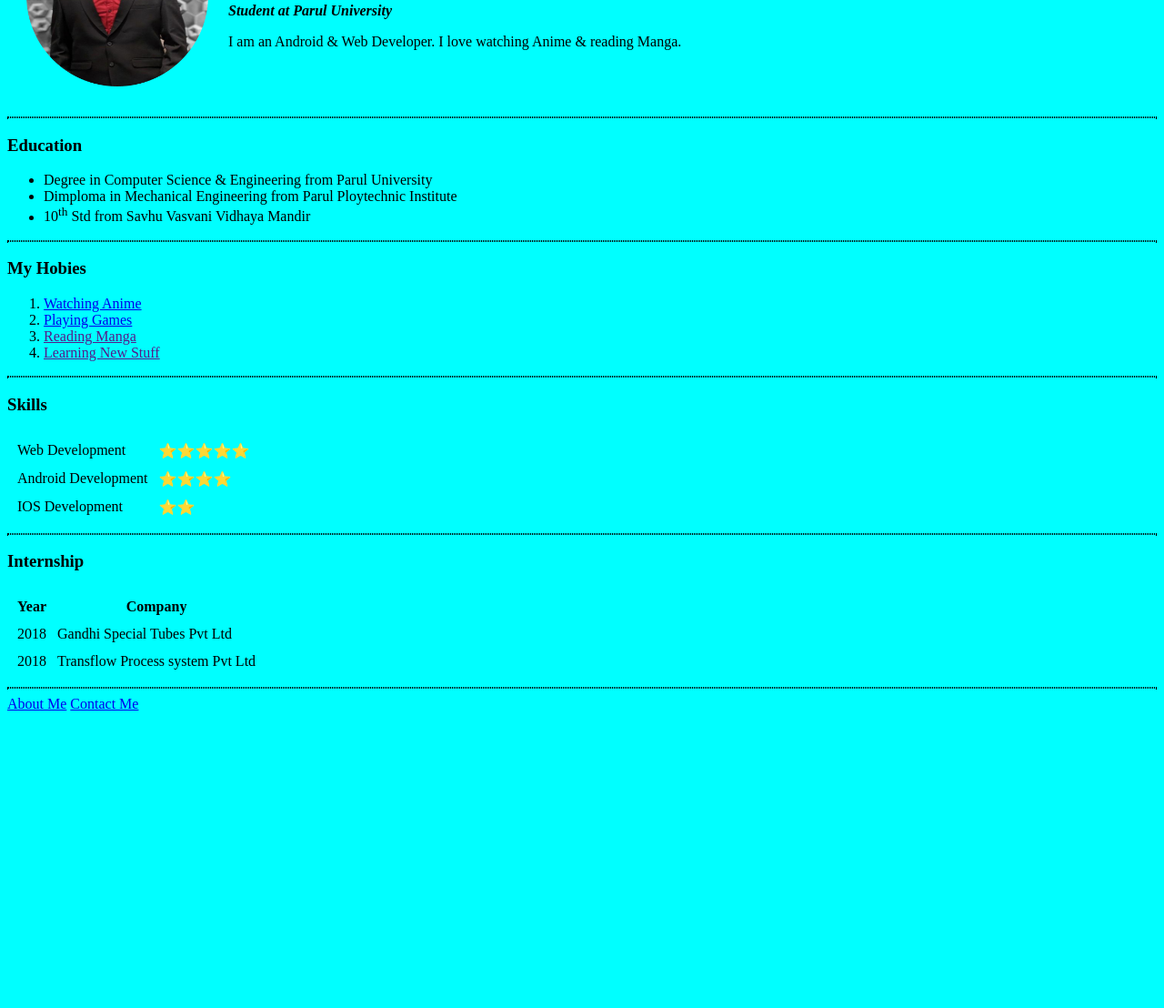
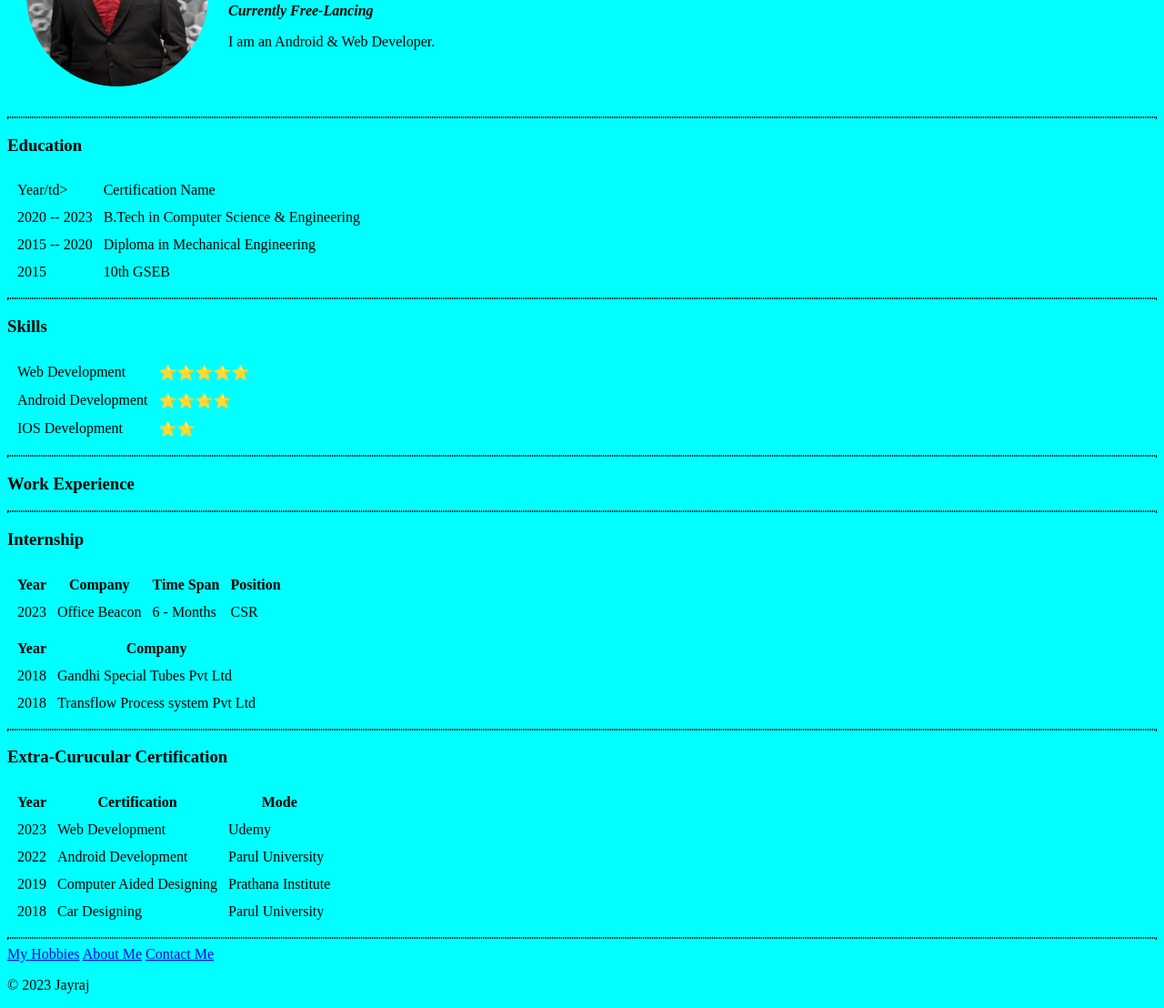
Before and after one commit to JDKamalakar/CV, a plain HTML site: page index.html in a window 1280 px wide. Shown: the part 134-1242 px from the top of the page at 91% size. Before the commit the page ends 925 px from the top, so only its background shows below. Drawn offline with Linux system fonts and the light colour scheme.

Commit message:
2023 changes

```diff
--- a/index.html
+++ b/index.html
@@ -16,29 +16,35 @@
         </td>
         <td>
           <h1>Jayraj Kamalakar</h1>
-          <p><em><strong>Student at Parul University</strong></em></p>
-          <p>I am an Android & Web Developer. I love watching Anime & reading Manga.</p>
+          <p><em><strong>Currently Free-Lancing</strong></em></p>
+          <p>I am an Android & Web Developer.</p>
         </td>
       </tr>
     </table>
 
     <!-- "hr" tag is used to add horizontal line in the site it's an self closing tag similar to break tag-->
     <hr>
+
     <h3>Education</h3>
-    <ul>
-      <li>Degree in Computer Science & Engineering from Parul University</li>
-      <li>Dimploma in Mechanical Engineering from Parul Ploytechnic Institute</li>
-      <li>10<sup>th</sup> Std from Savhu Vasvani Vidhaya Mandir</li>
-    </ul>
-    <hr>
 
-    <h3>My Hobies</h3>
-    <ol>
-      <li><a href="https://myanimelist.net/animelist/JD-Dark_Phoenix">Watching Anime</a></li>
-      <li><a href="https://www.youtube.com/watch?v=56nVa-QN32A">Playing Games</a></li>
-      <li><a href="">Reading Manga</a></li>
-      <li><a href="">Learning New Stuff</a></li>
-    </ol>
+    <table cellspacing="10">
+      <tr>
+        <td>Year/td>
+        <td>Certification Name</td>
+      </tr>
+      <tr>
+        <td>2020 -- 2023</td>
+        <td>B.Tech in Computer Science & Engineering</td>
+      </tr>
+      <tr>
+        <td>2015 -- 2020</td>
+        <td>Diploma in Mechanical Engineering</td>
+      </tr>
+      <tr>
+        <td>2015</td>
+        <td>10th GSEB</td>
+      </tr>
+    </table>
     <hr>
 
     <!--We can use Nested Tables(Table tag Inside Table tag) to get 2 Tables Side-By-Side-->
@@ -57,6 +63,25 @@
         <td>⭐⭐</td>
       </tr>
     </table>
+    <hr>
+
+    <h3>Work Experience</h3>
+    <table cellspacing="10">
+      <thead>
+        <th>Year</th>
+        <th>Company</th>
+        <th>Time Span</th>
+        <th>Position</th>
+      </thead>
+
+      <tbody>
+        <tr>
+          <td>2023</td>
+          <td>Office Beacon</td>
+          <td>6 -  Months</td>
+          <td>CSR</td>
+        </tr>
+      </tbody>
     <hr>
 
     <h3>Internship</h3>
@@ -79,9 +104,51 @@
 
     </table>
     <hr>
+
+    <h3>Extra-Curucular Certification</h3>
+    <table cellspacing="10">
+      <thead>
+        <th>Year</th>
+        <th>Certification</th>
+        <th>Mode</th>
+      </thead>
+
+      <tbody>
+        <tr>
+          <td>2023</td>
+          <td>Web Development</td>
+          <td>Udemy</td>
+        </tr>
+        <tr>
+          <td>2022</td>
+          <td>Android Development</td>
+          <td>Parul University</td>
+        </tr>
+
+        <tr>
+          <td>2019</td>
+          <td>Computer Aided Designing</td>
+          <td>Prathana Institute</td>
+        </tr>
+
+        <tr>
+          <td>2018</td>
+          <td>Car Designing</td>
+          <td>Parul University</td>
+        </tr>
+      </tbody>
+
+    </table>
+    <hr>
+
+    <a href="./Hobbies.html">My Hobbies</a>
     <a href="./About.html">About Me</a>
     <a href="./Contact.html">Contact Me</a>
 
   </body>
 
+  <footer>
+    <p>© 2023 Jayraj</p>
+  </footer>
+
 </html>
```
Also changed, not shown: Hobbies.html (added, +9 -0 lines).
